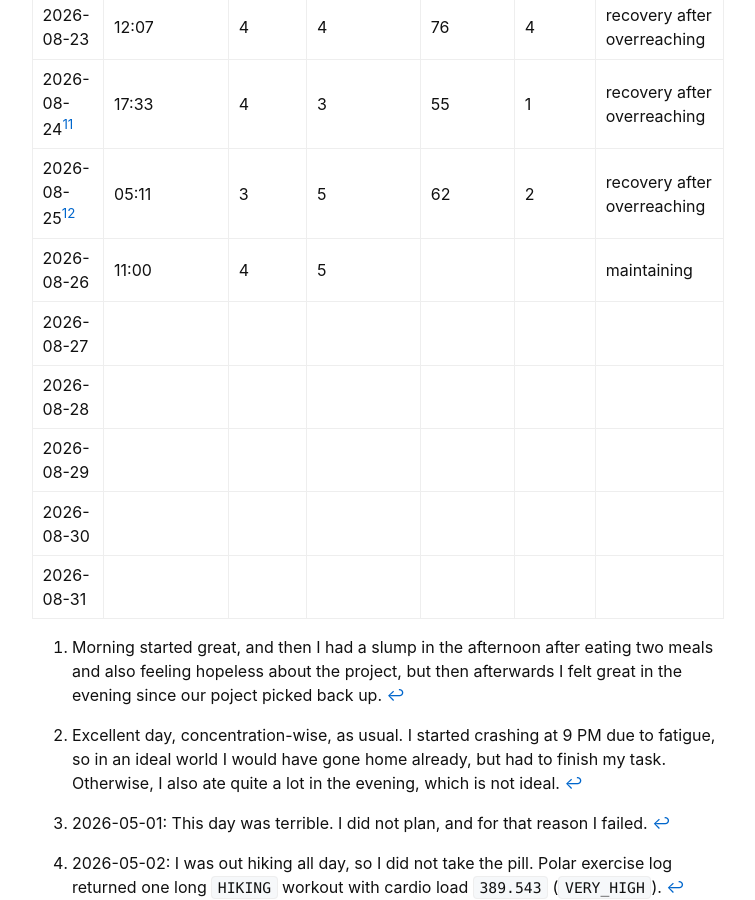
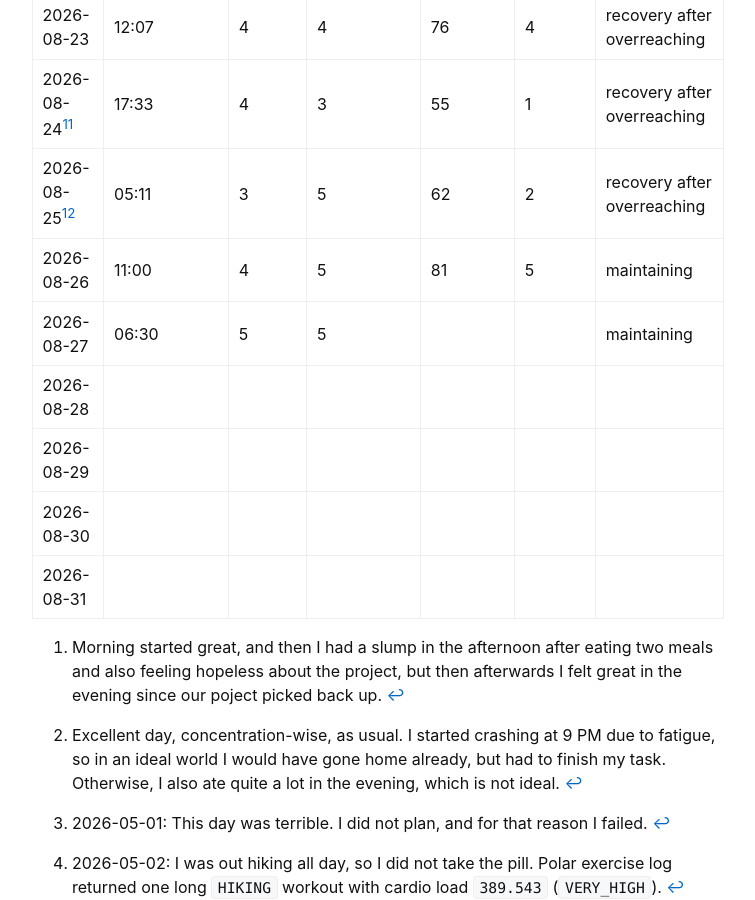
Before and after one commit to kiankyars/kiankyars.github.io, a Jekyll site: the page built from _posts/blog/2026-02-04-biomaxing.md, in a window 1280 px wide and 900 px high, scrolled down 3399 px. Shown: the whole window, without its empty margins (262-1017 px from the left). Built offline with Jekyll 4.4.1, drawn with Linux system fonts in a browser that asks for light colours.

Commit message:
Log Thursday's capsule and fill Wednesday Polar sleep.
Co-authored-by: Cursor <cursoragent@cursor.com>

```diff
--- a/_posts/blog/2026-02-04-biomaxing.md
+++ b/_posts/blog/2026-02-04-biomaxing.md
@@ -58,8 +58,8 @@ Auto-fill target: Polar sleep score/charge and Polar training status if availabl
 | 2026-08-23 | 12:07 | 4 | 4 | 76 | 4 | recovery after overreaching |
 | 2026-08-24[^12] | 17:33 | 4 | 3 | 55 | 1 | recovery after overreaching |
 | 2026-08-25[^13] | 05:11 | 3 | 5 | 62 | 2 | recovery after overreaching |
-| 2026-08-26 | 11:00 | 4 | 5 |  |  | maintaining |
-| 2026-08-27 |  |  |  |  |  |  |
+| 2026-08-26 | 11:00 | 4 | 5 | 81 | 5 | maintaining |
+| 2026-08-27 | 06:30 | 5 | 5 |  |  | maintaining |
 | 2026-08-28 |  |  |  |  |  |  |
 | 2026-08-29 |  |  |  |  |  |  |
 | 2026-08-30 |  |  |  |  |  |  |
```
